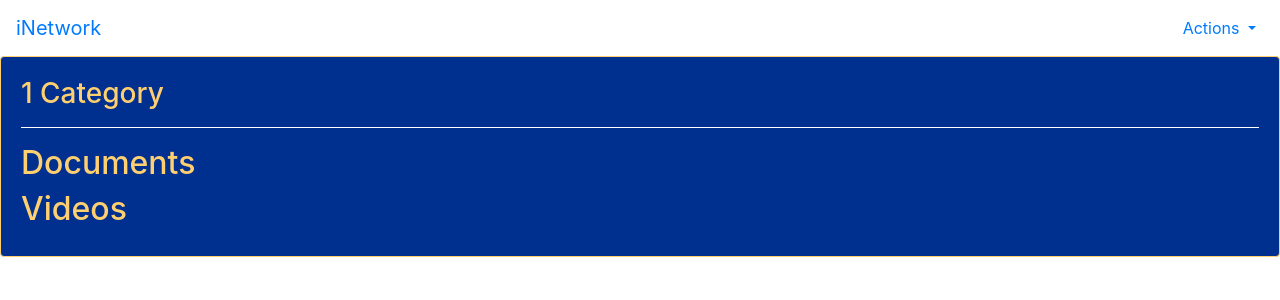
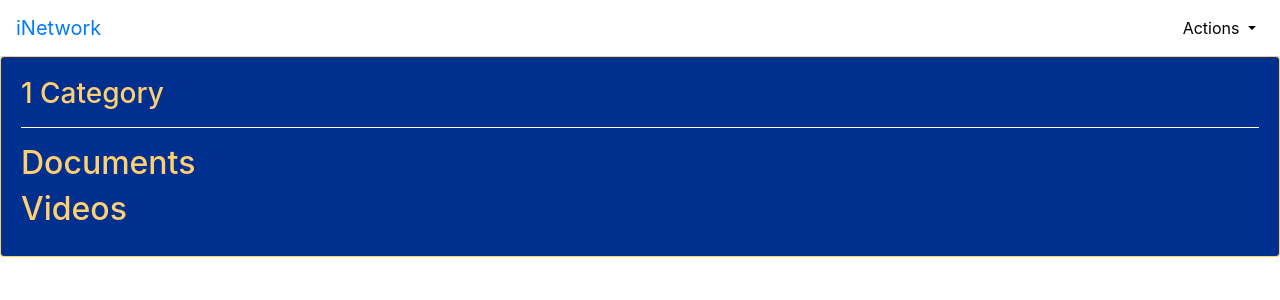
Before and after one commit to lucasbashir/mintech, a Django app: page /category/1/ in a window 1280 px wide. Shown: the top 300 px of the page. Run offline with Django 4.2, Linux system fonts and the light colour scheme; data comes from the database, SQL or seed files in the repository; some libraries are stand-ins or nearby versions.

Commit message:
edited actios color

```diff
--- a/minsocial/templates/network/layout.html
+++ b/minsocial/templates/network/layout.html
@@ -38,7 +38,7 @@
 
                 <li class="nav-item dropdown">
                     <a class="nav-link dropdown-toggle" href="#" id="navbarDropdown" role="button"
-                        data-toggle="dropdown" aria-haspopup="true" aria-expanded="false">
+                        data-toggle="dropdown" aria-haspopup="true" aria-expanded="false" style="color: black;">
                         Actions
                     </a>
                     <div class="dropdown-menu" aria-labelledby="navbarDropdown">
```
